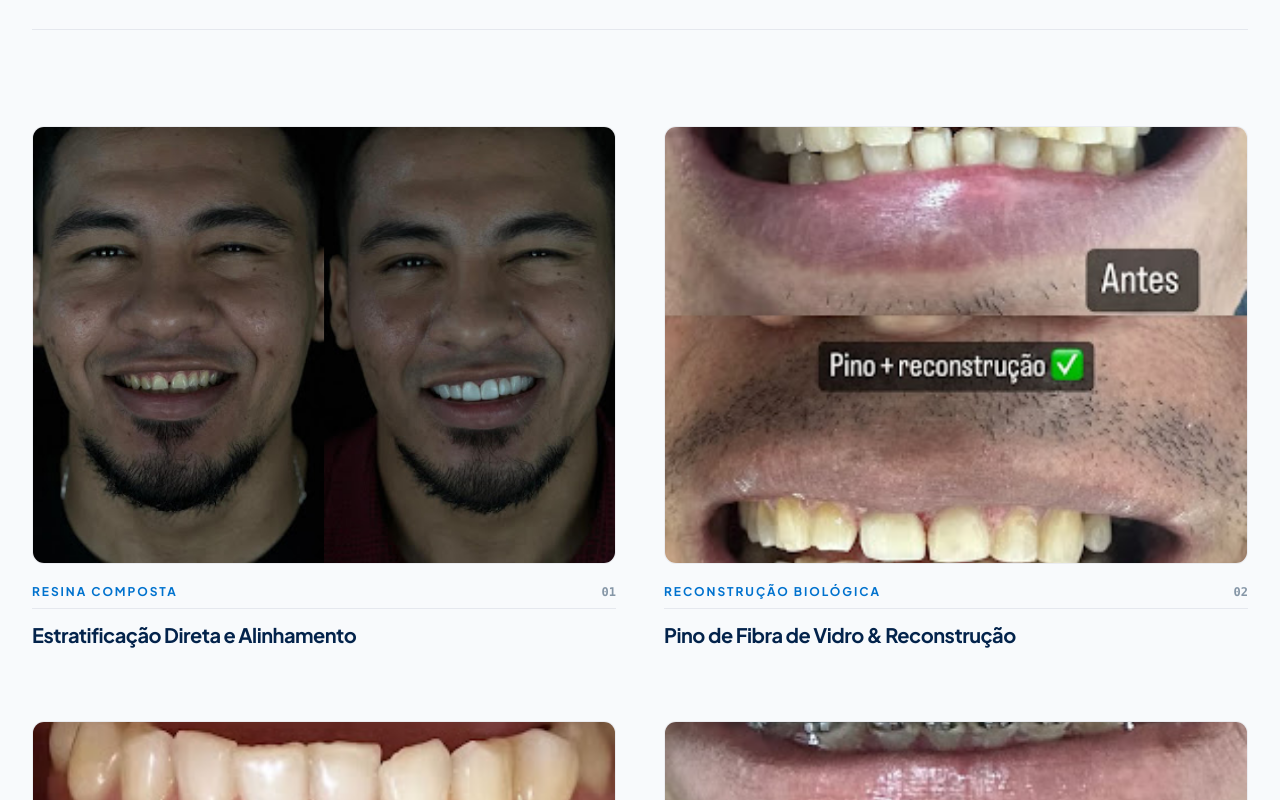
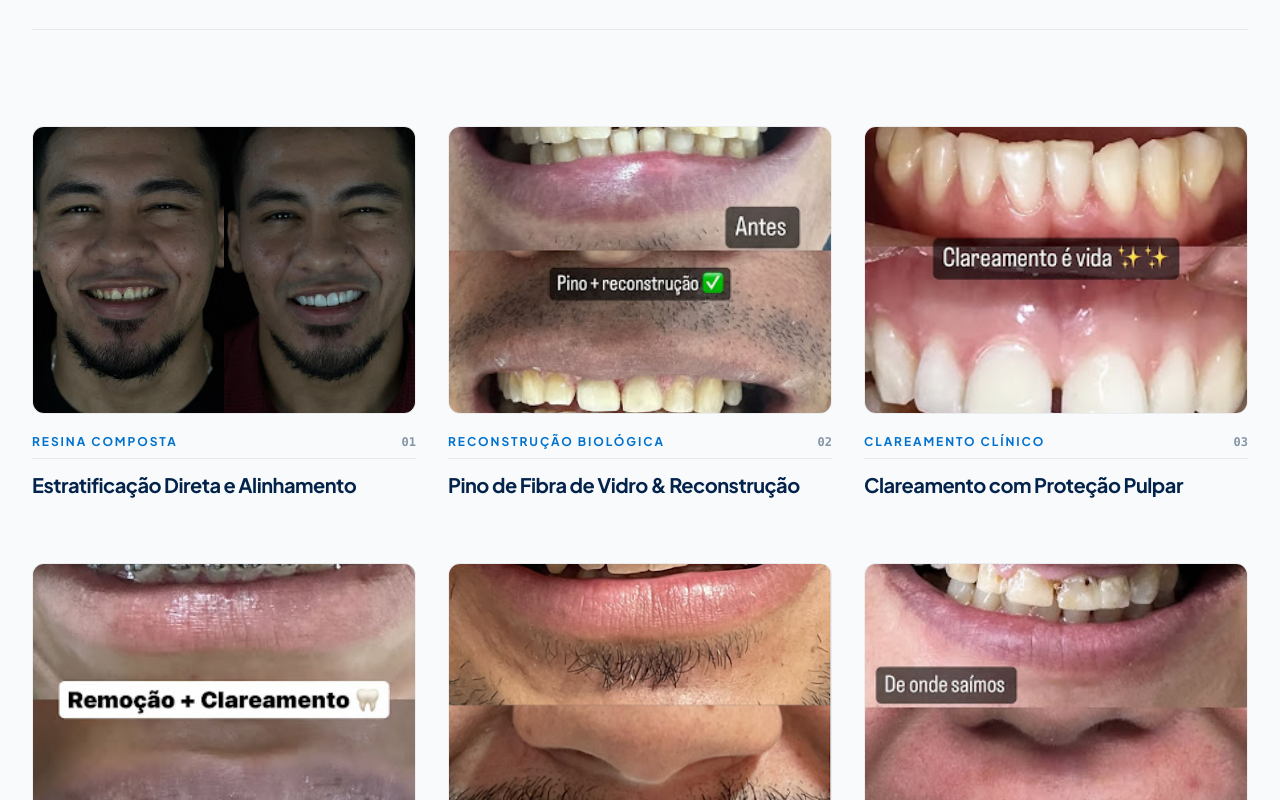
Before and after one commit to pablitomito/orthoface, a React (Vite) app: page / in a window 1280 px wide. Shown: the part 4480-5280 px from the top of the page. Built offline with nearby package versions, Linux system fonts and the light colour scheme.

Commit message:
fix: bypass vite binary permission issue

```diff
--- a/src/components/Resultados.tsx
+++ b/src/components/Resultados.tsx
@@ -154,12 +154,12 @@ export const Resultados: React.FC = () => {
           </div>
         </AnimatedSection>
 
-        {/* ── 2. DEMAIS RESULTADOS — Grade estritamente de 2 colunas (Desktop & Mobile) ── */}
+        {/* ── 2. DEMAIS RESULTADOS — 2 colunas no Mobile e 3 colunas no Desktop ── */}
         <StaggerContainer
           variant="fadeUp"
           staggerMs={70}
           threshold={0.05}
-          className="grid grid-cols-2 gap-x-3.5 sm:gap-x-8 lg:gap-x-12 gap-y-10 sm:gap-y-14 lg:gap-y-16"
+          className="grid grid-cols-2 lg:grid-cols-3 gap-x-3.5 sm:gap-x-6 lg:gap-x-8 gap-y-8 sm:gap-y-12 lg:gap-y-14"
         >
           {cases.map((c) => (
             <div
```
Also changed, not shown: 4 other files (tests, documents, lock files or other folders).
